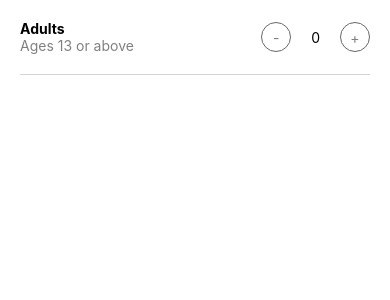
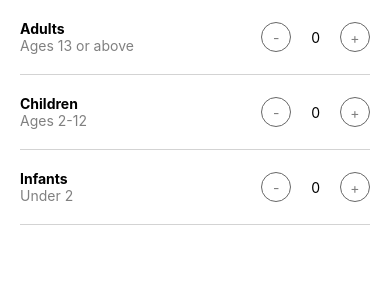
Before and after one commit to gabrielacarr/Airbnb, a React Native app: screen / in a window 390 px wide. Shown: the top 300 px of the page. Built offline with nearby package versions, Linux system fonts and the light colour scheme.

Commit message:
Adult, Children, and Infants have adopted the same functions, reflect on simulators, looking good

```diff
--- a/src/screens/Guest/index.js
+++ b/src/screens/Guest/index.js
@@ -4,6 +4,9 @@
 
 const GuestScreen = () => {
   const [adults, setAdults] = useState(0);
+  const [children, setChildren] = useState(0);
+  const [infants, setInfants] = useState(0);
+
   return (
     <View>
       {/* Row One Adults */}
@@ -32,6 +35,60 @@
           </Pressable>
         </View>
       </View>
+
+      {/* Row Two: Children */}
+      <View style={styles.row}>
+        {/* Titles */}
+        <View>
+          <Text style={{fontWeight: 'bold'}}>Children</Text>
+          <Text style={{color: 'grey'}}>Ages 2-12</Text>
+        </View>
+        {/* Buttons with given value  */}
+        <View
+          style={{flexDirection: 'row', alignItems: 'center', fontSize: 15}}>
+          {/* - */}
+          <Pressable
+            onPress={() => setChildren(Math.max(0, children - 1))}
+            style={styles.button}>
+            <Text style={{color: 'grey'}}>-</Text>
+          </Pressable>
+          <Text style={{marginHorizontal: 20}}>{children}</Text>
+
+          {/* + */}
+          <Pressable
+            onPress={() => setChildren(children + 1)}
+            style={styles.button}>
+            <Text style={{color: 'grey'}}>+</Text>
+          </Pressable>
+        </View>
+      </View>
+
+      {/* Row Three: Infants */}
+      <View style={styles.row}>
+        {/* Titles */}
+        <View>
+          <Text style={{fontWeight: 'bold'}}>Infants</Text>
+          <Text style={{color: 'grey'}}>Under 2</Text>
+        </View>
+        {/* Buttons with given value  */}
+        <View
+          style={{flexDirection: 'row', alignItems: 'center', fontSize: 15}}>
+          {/* - */}
+          <Pressable
+            onPress={() => setInfants(Math.max(0, infants - 1))}
+            style={styles.button}>
+            <Text style={{color: 'grey'}}>-</Text>
+          </Pressable>
+          <Text style={{marginHorizontal: 20}}>{infants}</Text>
+
+          {/* + */}
+          <Pressable
+            onPress={() => setInfants(infants + 1)}
+            style={styles.button}>
+            <Text style={{color: 'grey'}}>+</Text>
+          </Pressable>
+        </View>
+      </View>
     </View>
   );
 };
```
